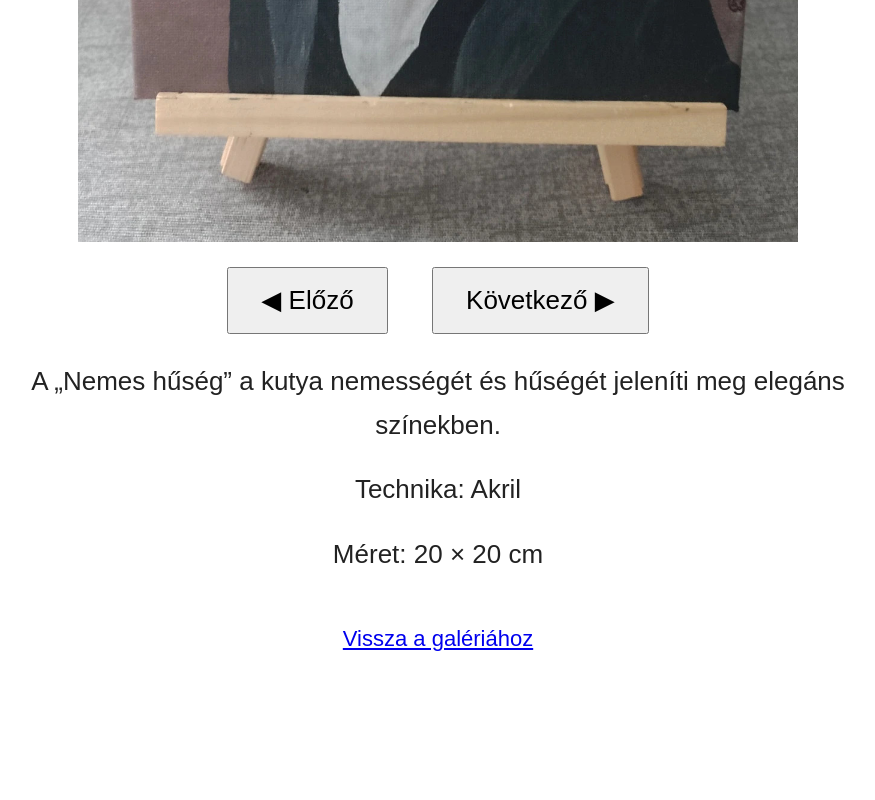
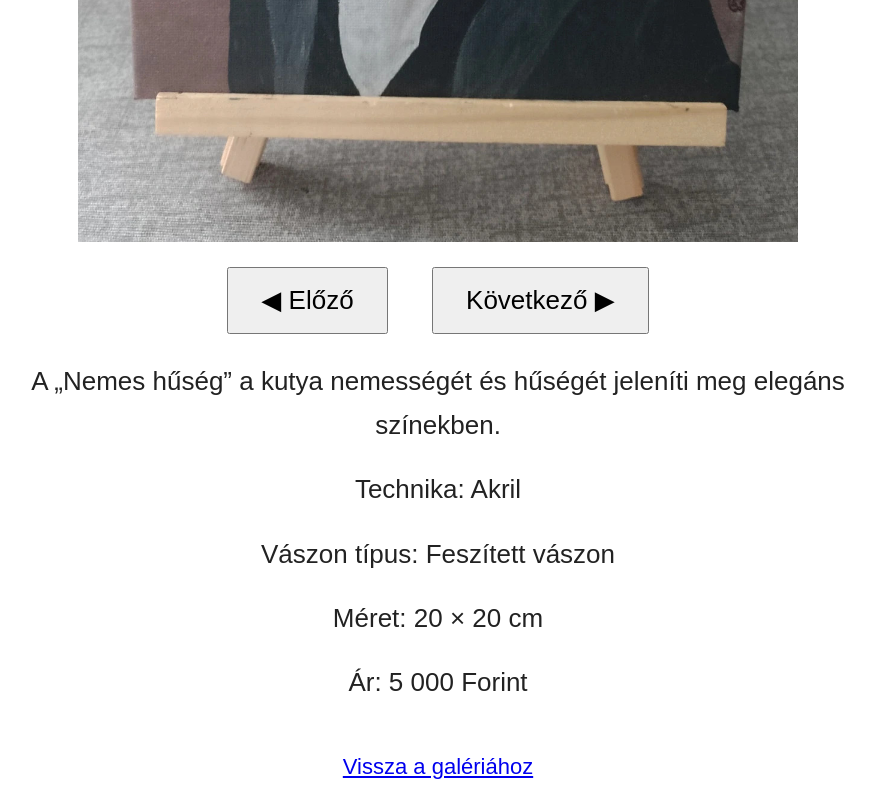
Before and after one commit to KaszVikkGallery/KaszVikkGallery.github.io, a plain HTML site: page nemeshuseg.html in a window 1280 px wide. Shown: the part 800-1600 px from the top of the page, without its empty margins (202-1077 px from the left). Before the commit the page ends 1472 px from the top, so only its background shows below. Drawn offline with Linux system fonts and the light colour scheme.

Commit message:
Update nemeshuseg.html

```diff
--- a/nemeshuseg.html
+++ b/nemeshuseg.html
@@ -89,7 +89,9 @@
 
   <p>A „Nemes hűség” a kutya nemességét és hűségét jeleníti meg elegáns színekben.</p>
   <p>Technika: Akril</p>
+  <p>Vászon típus: Feszített vászon</p>
   <p>Méret: 20 × 20 cm</p>
+  <p>Ár: 5 000 Forint</p>
 
   <a href="index.html">Vissza a galériához</a>
 
```
